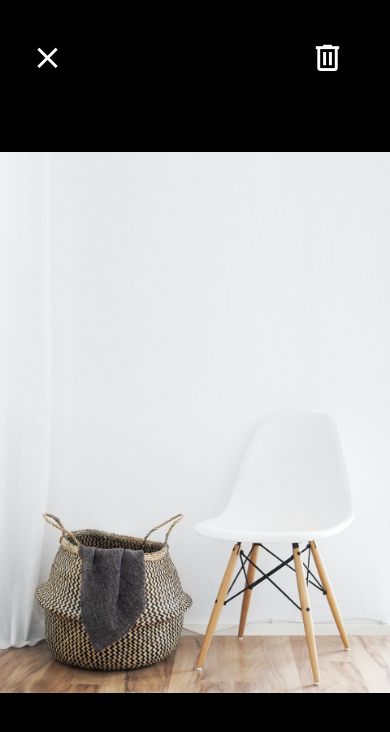
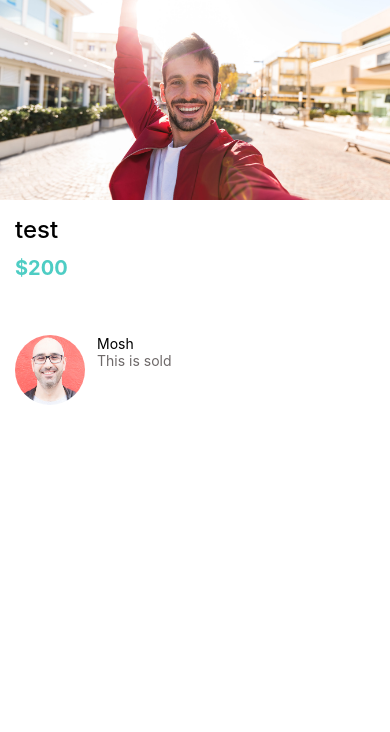
Before and after one commit to JigneshRathore/DoneWithIt, a React Native app: screen / in a window 390 px wide. Shown: the top 732 px of the page. Built offline with nearby package versions, Linux system fonts and the light colour scheme.

Commit message:
List Item component

```diff
--- a/App.js
+++ b/App.js
@@ -4,36 +4,34 @@ import GlobalStyles from "./GlobalStyles";
 // import FlexBox from "./FlexBox";
 // import AbsoluteandRelativePositioning from "./AbsoluteandRelativePositioning";
 // import WelcomeScreen from "./app/screens/WelcomeScreen";
-import ViewImageScreen from "./app/screens/ViewImageScreen";
+// import ViewImageScreen from "./app/screens/ViewImageScreen";
 // import Borders from "./app/ui/Borders";
 // import Shadows from "./app/ui/Shadows";
 // import AppText from "./app/components/AppText";
 // import Icons from "./app/ui/Icons";
 // import AppButton from "./app/components/AppButton";
 // import Card from "./app/components/Card";
-// import ListingDetailsScreen from "./app/screens/ListingDetailsScreen";
+import ListingDetailsScreen from "./app/screens/ListingDetailsScreen";
 
 export default function App() {
   return (
-    // <View
-    //   style={
-    //     {
-    //       // backgroundColor: "#f8f4f4",
-    //       // padding: 20,
-    //       // paddingTop: 20,
-    //       // alignItems: "center",
-    //     }
-    //   }
-    // >
-
-
-    //   <ListingDetailsScreen
-    //     title="test"
-    //     subTitle="$200"
-    //     image={require("./app/assets/images/jacket.jpg")}
-    //   />
-    // </View>
-    <ViewImageScreen />
+    <View
+      style={
+        {
+          // backgroundColor: "#f8f4f4",
+          // padding: 20,
+          // paddingTop: 20,
+          // alignItems: "center",
+        }
+      }
+    >
+      <ListingDetailsScreen
+        image={require("./app/assets/images/jacket.jpg")}
+        title="test"
+        subTitle="$200"
+      />
+    </View>
+    // <ViewImageScreen />
     // <SafeAreaView style={GlobalStyles.androidSafeArea}>
     //   {/* <WelcomeScreen /> */}
     //   {/* <View
--- /dev/null
+++ b/app/components/ListItem.js
@@ -0,0 +1,38 @@
+import { View, Text, StyleSheet, Image } from "react-native";
+import React from "react";
+import AppText from "./AppText";
+import colors from "../config/colors";
+
+export default function ListItem({ title, subTitle, image }) {
+  return (
+    <View style={styles.container}>
+      <Image style={styles.image} source={image} />
+      <View style={styles.textContainer}>
+        <AppText style={styles.title}>{title}</AppText>
+        <AppText style={styles.subTitle}>{subTitle}</AppText>
+      </View>
+    </View>
+  );
+}
+
+const styles = StyleSheet.create({
+  container: {
+    flexDirection: "row",
+    margin: 15
+  },
+  image: {
+    width: 70,
+    height: 70,
+    borderRadius: 35,
+    marginRight: 12,
+  },
+  textContainer: {
+    // flexDirection: "row",
+  },
+  title: {
+    fontWeight: "400"
+  },
+  subTitle: {
+    color: colors.medium
+  },
+});
--- a/app/config/colors.js
+++ b/app/config/colors.js
@@ -3,4 +3,5 @@ export default {
   secondary: "#4ecdc4",
   black: "#000",
   white:"#FFF",
+  medium:"#6e6969",
 };
--- a/app/screens/ListingDetailsScreen.js
+++ b/app/screens/ListingDetailsScreen.js
@@ -1,6 +1,7 @@
 import React from "react";
 import { View, Image, StyleSheet } from "react-native";
 import AppText from "../components/AppText";
+import ListItem from "../components/ListItem";
 import colors from "../config/colors";
 
 export default function ListingDetailsScreen({ title, subTitle, image }) {
@@ -8,8 +9,15 @@ export default function ListingDetailsScreen({ title, subTitle, image }) {
     <View>
       <Image style={styles.image} source={image} />
       <View style={styles.detailsContainer}>
-        <AppText style={styles.title} >{title}</AppText>
+        <AppText style={styles.title}>{title}</AppText>
         <AppText style={styles.price}>{subTitle}</AppText>
+      </View>
+      <View style={{marginVertical: 20}}>
+        <ListItem
+          image={require("../assets/images/mosh.jpg")}
+          title="Mosh"
+          subTitle="This is sold"
+        />
       </View>
     </View>
   );
@@ -23,15 +31,15 @@ const styles = StyleSheet.create({
   detailsContainer: {
     padding: 15,
   },
-  title:{
+  title: {
     fontSize: 24,
-    fontWeight:"500",
-    marginBottom: 7
+    fontWeight: "500",
+    marginBottom: 7,
   },
-  price:{
+  price: {
     color: colors.secondary,
     fontWeight: "bold",
     fontSize: 20,
-    marginVertical: 5
+    marginVertical: 5,
   },
 });
```
Also changed, not shown: app/assets/images/mosh.jpg (added).
